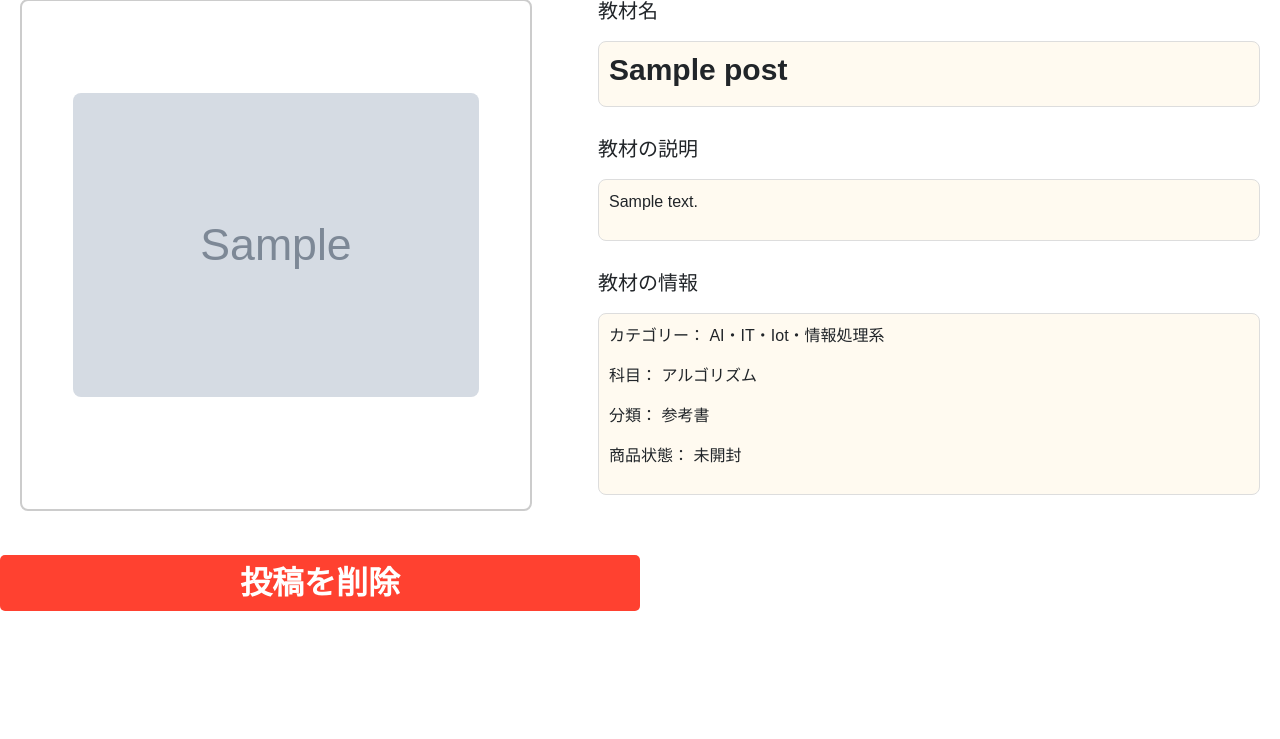
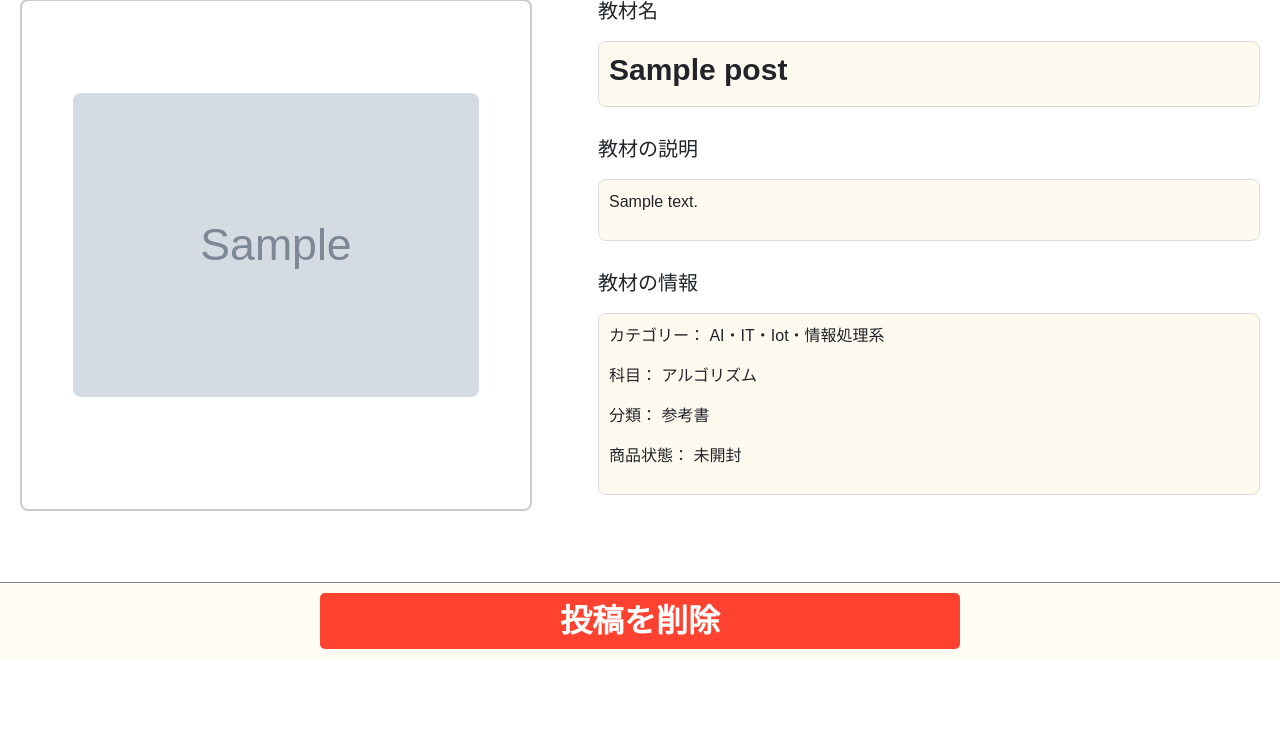
Before and after one commit to 04daiki/EduShere, a Flask app: page /detail/1 in a window 1280 px wide. Shown: the part 141-880 px from the top of the page. Run offline with Flask 3, Linux system fonts and the light colour scheme; a user stored in the database is signed in; tables that the repository leaves empty hold one stand-in row (values such as "Sample post"); grey boxes marked "Sample" are stand-in pictures; some libraries are stand-ins or nearby versions.

```diff
--- a/static/css/detail.css
+++ b/static/css/detail.css
@@ -106,7 +106,7 @@ footer {
     width: 100%;
 }
 
-.post-button {
+footer .post-button {
     width: 50vw;  /* 横幅を画面の50%に設定 */
     height: 7vh;  /* 縦幅を画面の7%に設定 */
     font-size: 4vh;
@@ -116,10 +116,9 @@ footer {
     border: none;
     border-radius: 5px;
     cursor: pointer;
-    margin-top: 5vh;
 }
 
-.delete-button{
+footer .delete-button{
     width: 50vw;  /* 横幅を画面の50%に設定 */
     height: 7vh;  /* 縦幅を画面の7%に設定 */
     font-size: 4vh;
--- a/templates/detail.html
+++ b/templates/detail.html
@@ -501,13 +501,13 @@
 
     {% if message_display == False %}
         <!-- フッター -->
+        <footer>
             <!-- 自分が投稿した教材かどうか -->
             {% if post.user_id != id %}
             <form method="post" action="{{url_for('request', post_id=post.post_id)}}">
                 {{ form.csrf_token }}
                 {{ form.userid(value=post.user_id) }}
                 {{ form.message }}
-                <br>
                 {{ form.submit(class="post-button")}}
             </form>
             {% else %}
@@ -516,6 +516,7 @@
                 {{form.submit(class="delete-button")}}
             </form>
             {% endif %}
+        </footer>
     <!-- メッセージ欄 -->
     {% else %}
     <h1 class="chat-title">チャット</h1>
```
